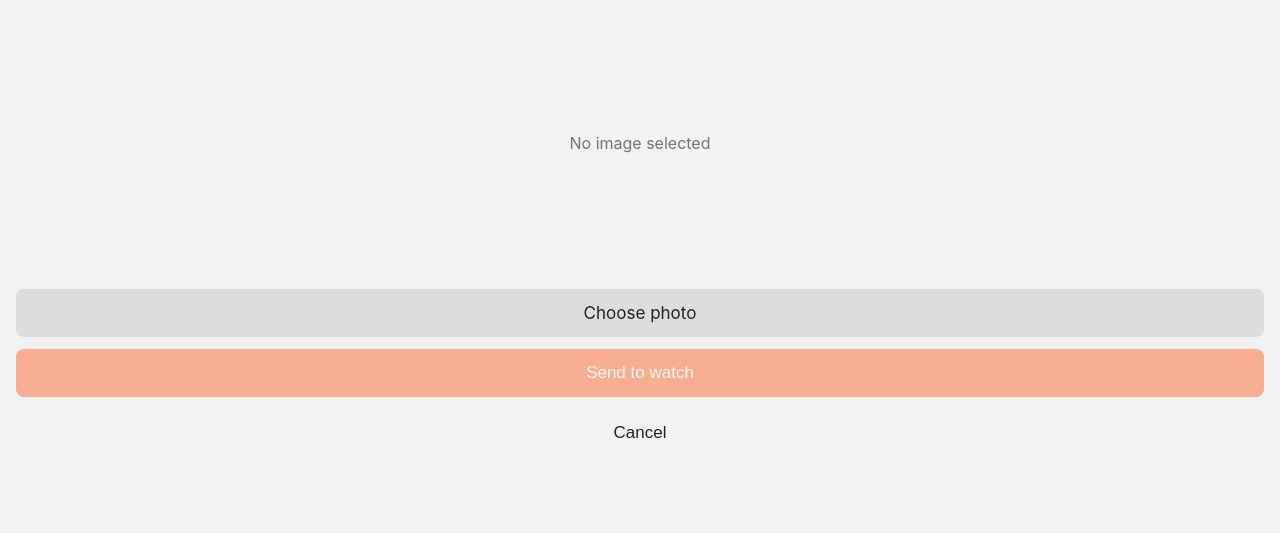
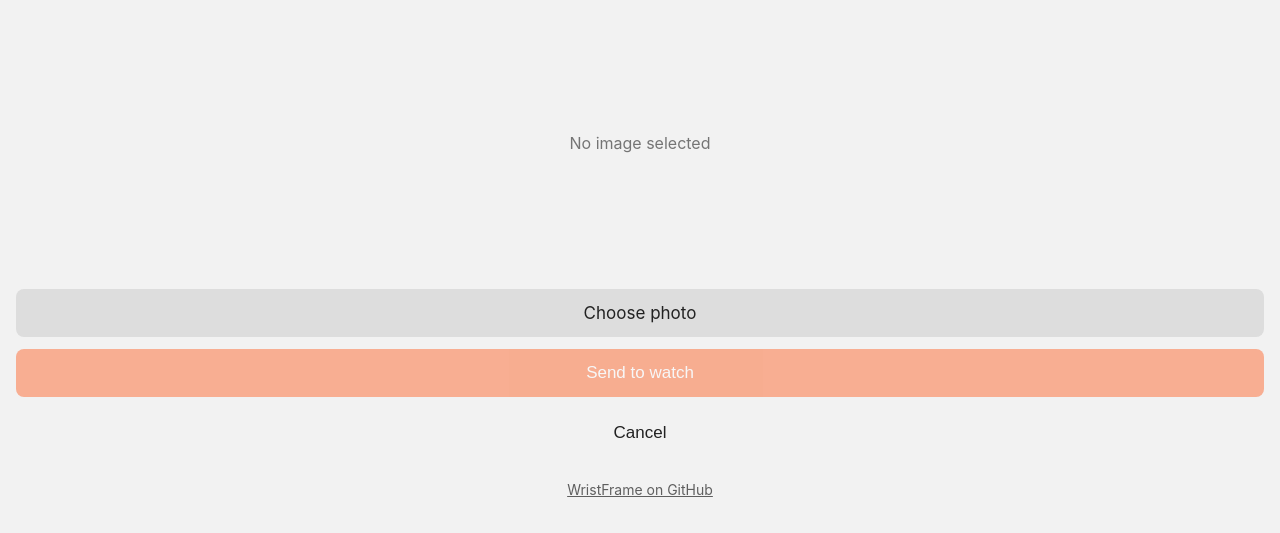
Before and after one commit to lanrat/WristFrame, a website: page config/index.html in a window 1280 px wide. Shown: the part 43-576 px from the top of the page. Drawn offline with Linux system fonts and the light colour scheme.

Commit message:
Link to the GitHub repo from the settings page

```diff
--- a/config/index.html
+++ b/config/index.html
@@ -34,6 +34,8 @@
   button.save:disabled { opacity: 0.4; }
   button.cancel { background: transparent; color: inherit; }
   input[type=file] { display: none; }
+  footer { margin-top: 24px; text-align: center; font-size: 14px; opacity: 0.7; }
+  footer a { color: inherit; }
 </style>
 </head>
 <body>
@@ -47,6 +49,10 @@
 <label class="picker">Choose photo<input type="file" id="file" accept="image/*"></label>
 <button class="save" id="save" disabled>Send to watch</button>
 <button class="cancel" id="cancel">Cancel</button>
+
+<footer>
+  <a href="https://github.com/lanrat/WristFrame" target="_blank" rel="noopener">WristFrame on GitHub</a>
+</footer>
 
 <script>
 (function () {
```
